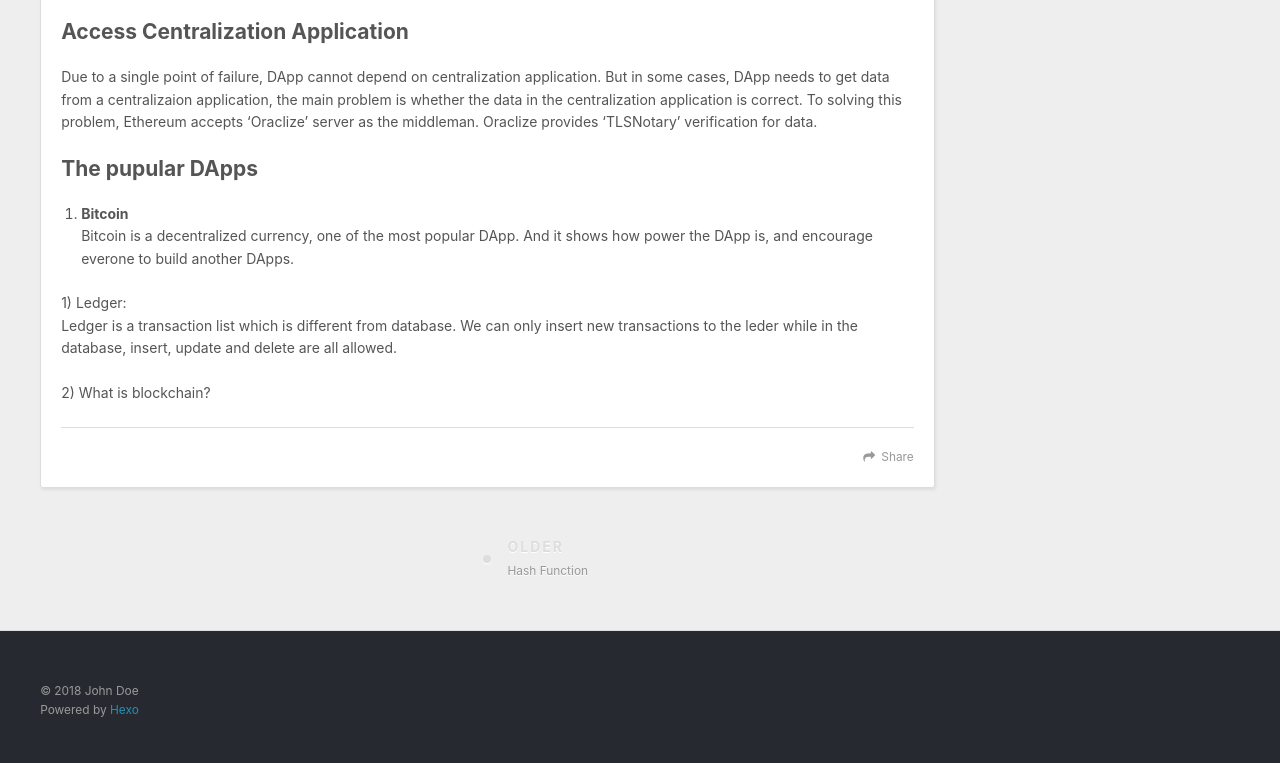
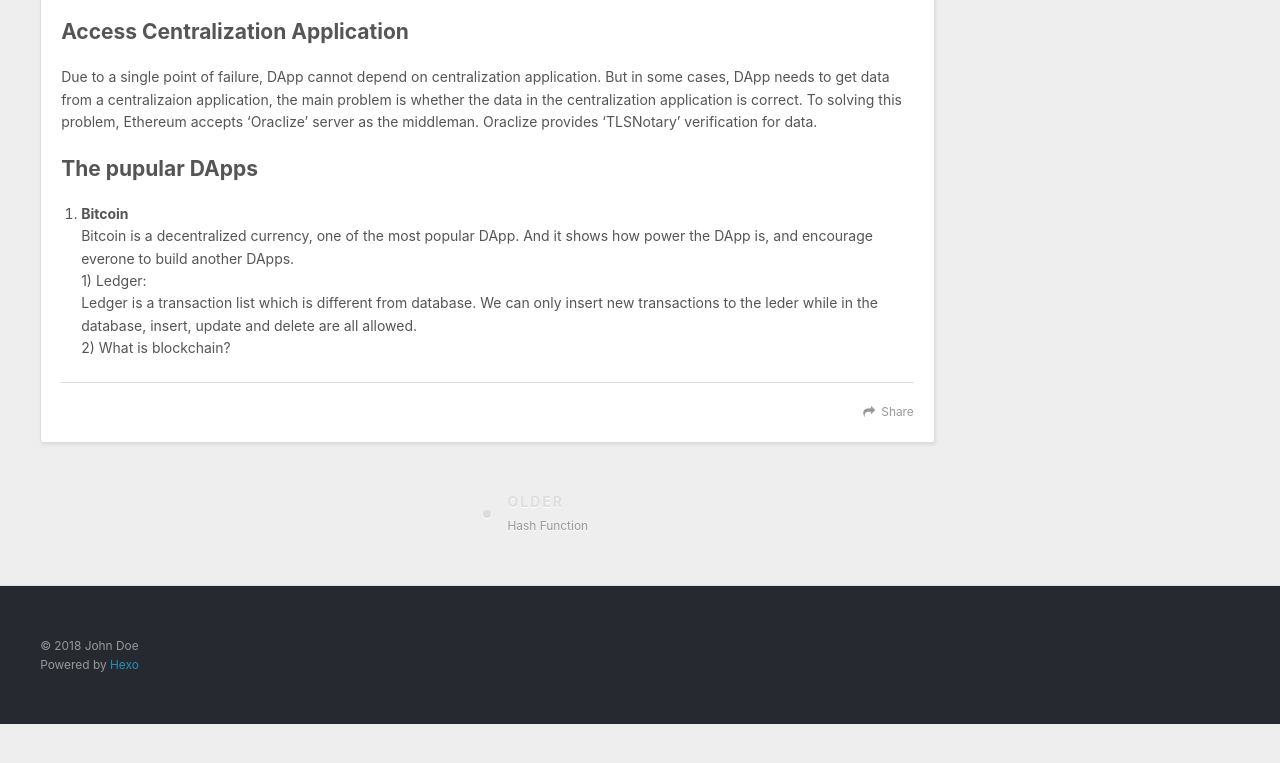
Before and after one commit to shenzuming/shenzuming.github.io, a plain HTML site: page 2018/07/28/DApp/index.html in a window 1280 px wide. Shown: the part 933-1696 px from the top of the page. After the commit the page ends 1657 px from the top, so only its background shows below. Drawn offline with nearby package versions, Linux system fonts and the light colour scheme.

Commit message:
Site updated: 2018-07-29 20:51:20

```diff
--- a/2018/07/28/DApp/index.html
+++ b/2018/07/28/DApp/index.html
@@ -14,7 +14,7 @@
 <meta property="og:site_name" content="Blockchain Learning">
 <meta property="og:description" content="DApp(Decentralized Application), is an Internet Application, the server runs on a decentralized peer-to-peer network, and the code is open source. What is Distributed Applications?Distributed Applicat">
 <meta property="og:locale" content="default">
-<meta property="og:updated_time" content="2018-07-29T12:49:51.788Z">
+<meta property="og:updated_time" content="2018-07-29T12:51:15.436Z">
 <meta name="twitter:card" content="summary">
 <meta name="twitter:title" content="DApp">
 <meta name="twitter:description" content="DApp(Decentralized Application), is an Internet Application, the server runs on a decentralized peer-to-peer network, and the code is open source. What is Distributed Applications?Distributed Applicat">
@@ -101,10 +101,8 @@
 </ol>
 <h2 id="Access-Centralization-Application"><a href="#Access-Centralization-Application" class="headerlink" title="Access Centralization Application"></a>Access Centralization Application</h2><p>Due to a single point of failure, DApp cannot depend on centralization application. But in some cases, DApp needs to get data from a centralizaion application, the main problem is whether the data in the centralization application is correct. To solving this problem, Ethereum accepts ‘Oraclize’ server as the middleman. Oraclize provides ‘TLSNotary’ verification for data.</p>
 <h2 id="The-pupular-DApps"><a href="#The-pupular-DApps" class="headerlink" title="The pupular DApps"></a>The pupular DApps</h2><ol>
-<li><strong>Bitcoin</strong><br>Bitcoin is a decentralized currency, one of the most popular DApp. And it shows how power the DApp is, and encourage everone to build another DApps.</li>
+<li><strong>Bitcoin</strong><br>Bitcoin is a decentralized currency, one of the most popular DApp. And it shows how power the DApp is, and encourage everone to build another DApps.<br>1) Ledger:<br>Ledger is a transaction list which is different from database. We can only insert new transactions to the leder while in the database, insert, update and delete are all allowed.<br>2) What is blockchain?</li>
 </ol>
-<p>1) Ledger:<br>Ledger is a transaction list which is different from database. We can only insert new transactions to the leder while in the database, insert, update and delete are all allowed.</p>
-<p>2) What is blockchain?</p>
 
 
     </div>
```
Also changed, not shown: index.html (+1 -3 lines).
